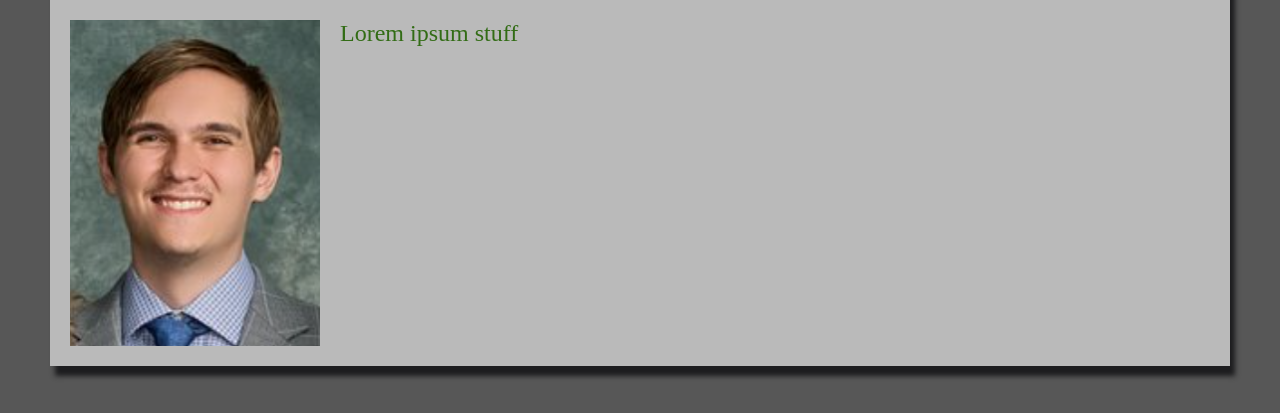
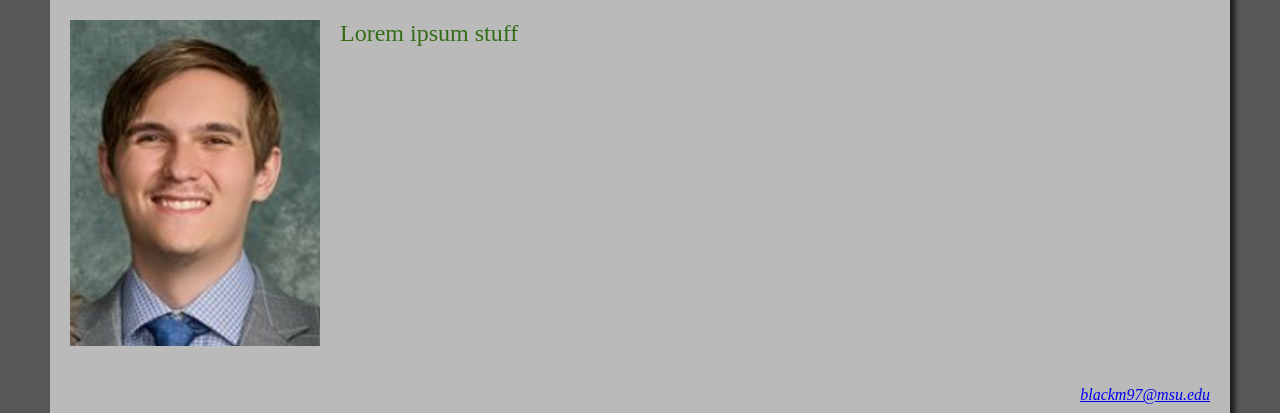
Before and after one commit to blackm-97/mi349_Final, a plain HTML site: page index.html in a window 1280 px wide. Shown: the part 227-640 px from the top of the page. Drawn offline with Linux system fonts and the light colour scheme.

Commit message:
Links added

```diff
--- a/index.html
+++ b/index.html
@@ -27,6 +27,9 @@
             <div class="about-content">
                 <img src="images/CB.png" alt="Connor Blackmer">
                 <p>Lorem ipsum stuff</p>
+            </div>
+            <div class="contact">
+                <address><a title="Author Email" href="mailto:blackm97@msu.edu">blackm97@msu.edu</a</address>
             </div>
         </section>
         <section class="projects">
--- a/screen.css
+++ b/screen.css
@@ -266,3 +266,8 @@ time{
     display: inline-block;
             margin-left: 40px;
 }
+
+address{
+    text-align: right;
+    padding: 20px;
+}
```
Also changed, not shown: projects.html (+3 -3 lines).
